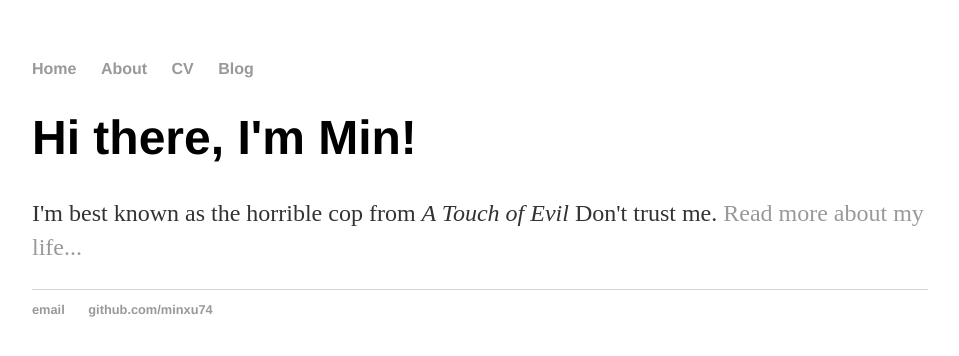
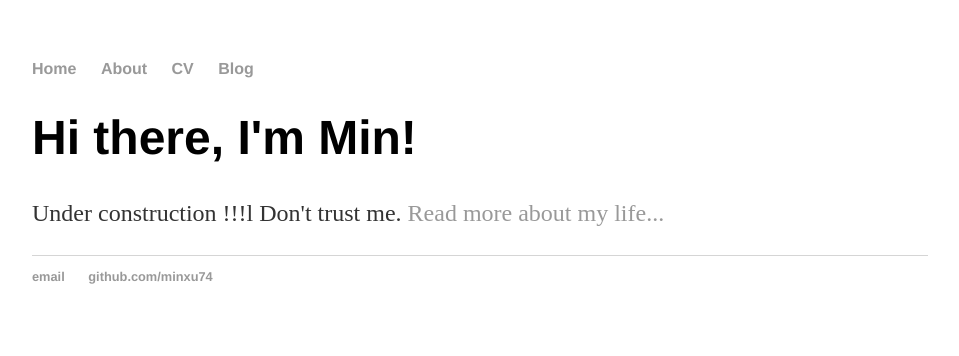
Before and after one commit to minxu74/minxu74.github.io, a Jekyll site: the page built from index.html, in a window 1280 px wide. Shown: the top 356 px of the page, without its empty margins (160-1119 px from the left). Built offline with Jekyll 4.4.1, drawn with Linux system fonts in a browser that asks for light colours.

Commit message:
Update index.html

```diff
--- a/index.html
+++ b/index.html
@@ -4,5 +4,5 @@ title: Min Xu, ORNL
 ---
 <div class="blurb">
 	<h1>Hi there, I'm Min!</h1>
-	<p>I'm best known as the horrible cop from <em>A Touch of Evil</em> Don't trust me. <a href="/about">Read more about my life...</a></p>
+	<p>Under construction !!!l</em> Don't trust me. <a href="/about">Read more about my life...</a></p>
 </div><!-- /.blurb -->
```
